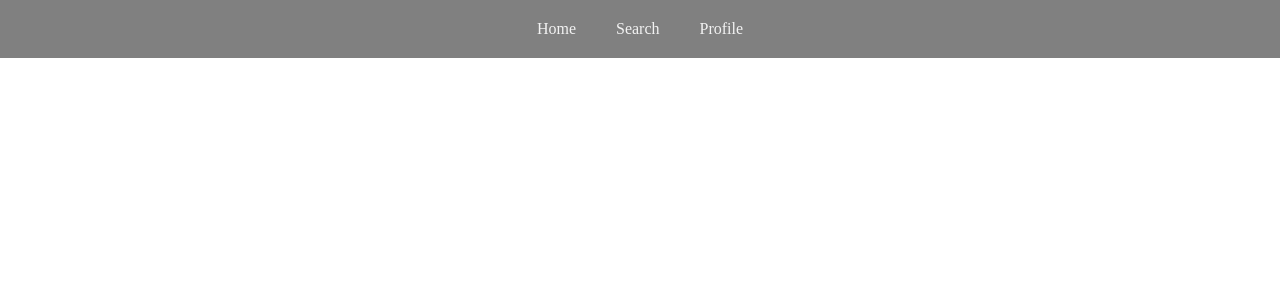
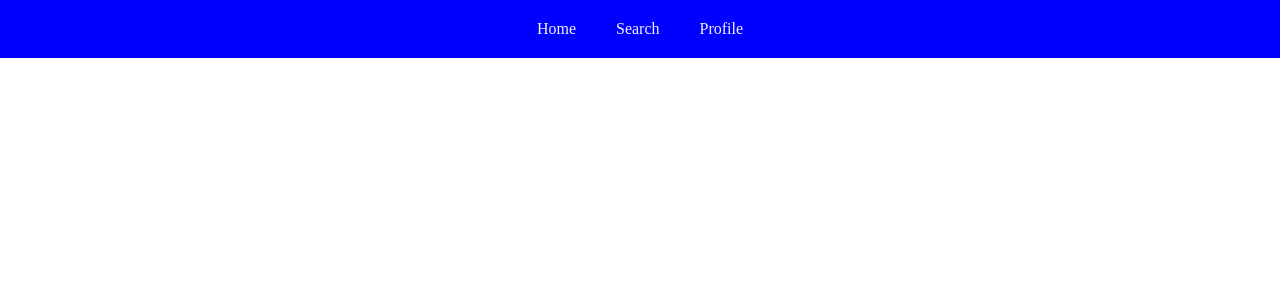
Before and after one commit to BABAROKA/mendax, a PHP site: page / in a window 1280 px wide. Shown: the top 300 px of the page. Run offline with PHP 8.4, Linux system fonts and the light colour scheme.

Commit message:
testing blue

```diff
--- a/index.css
+++ b/index.css
@@ -5,7 +5,7 @@
 
 header {
     width: 100%;
-    background-color: grey;
+    background-color: blue;
     display: flex;
     justify-content: center;
     align-items: center;
```
